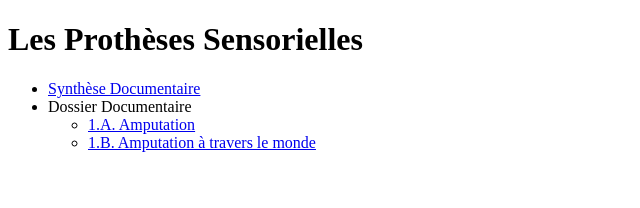
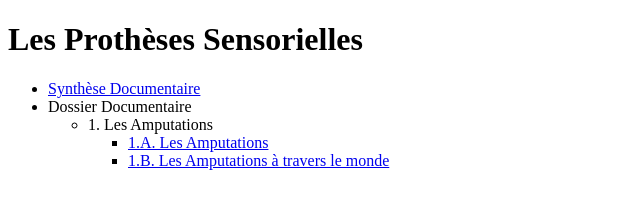
Before and after one commit to rdurieu/rdurieu.github.io, a plain HTML site: page index.html in a window 1280 px wide. Shown: the whole page, without its empty margins (0-640 px from the left). Drawn offline with Linux system fonts and the light colour scheme.

Commit message:
Update index.html

```diff
--- a/index.html
+++ b/index.html
@@ -10,8 +10,9 @@
 <p><ul>
   <li><a href="http://rdurieu.github.io/fichiers/Synth%C3%A8se.pdf">Synthèse Documentaire</a></li>
   <li>Dossier Documentaire
-  <ul><li><a href="http://rdurieu.github.io/fichiers/Amputés.pdf">1.A. Amputation</a></li>
-  <li><a href="http://rdurieu.github.io/fichiers/Stat amputés.pdf">1.B. Amputation à travers le monde</a></li>
+  <ul><li>1. Les Amputations</li>
+    <ul><li><a href="http://rdurieu.github.io/fichiers/Amputés.pdf">1.A. Les Amputations</a></li>
+  <li><a href="http://rdurieu.github.io/fichiers/Stat amputés.pdf">1.B. Les Amputations à travers le monde</a></li></ul>
 
 
 
```
